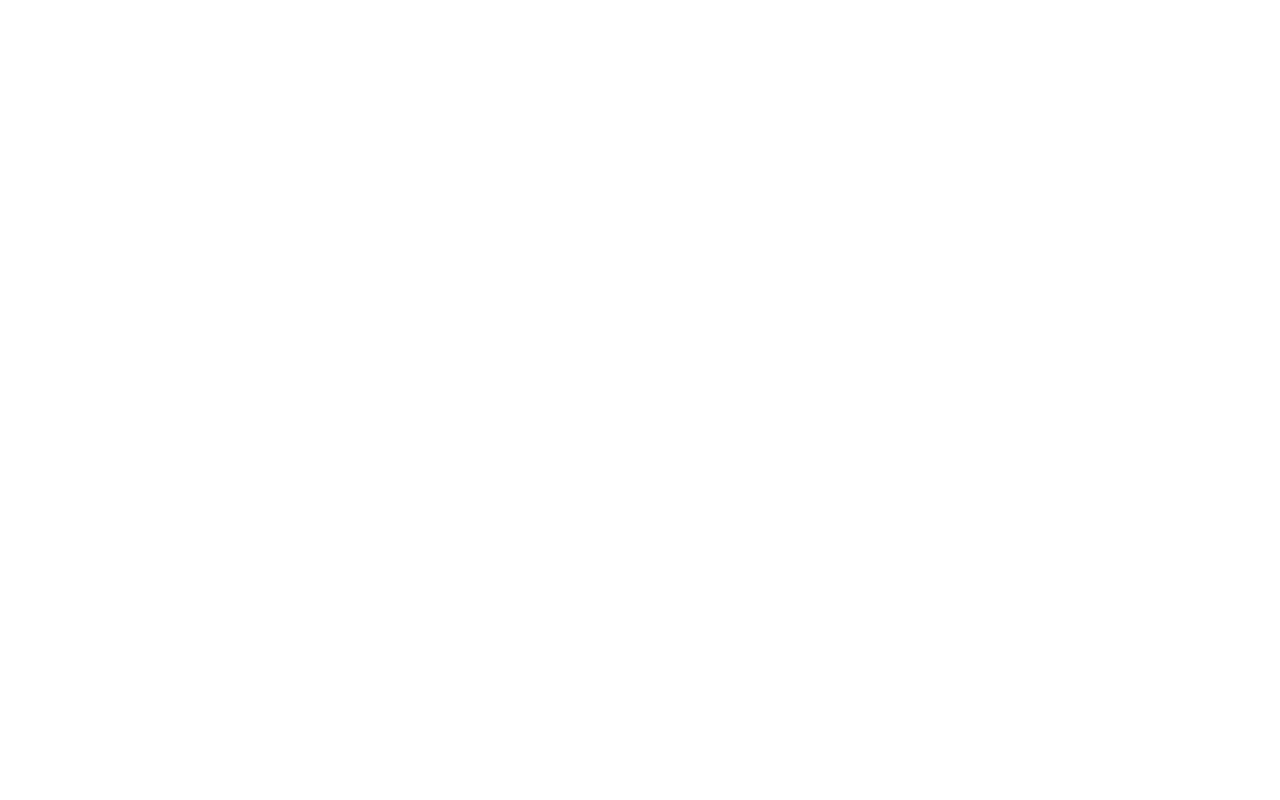
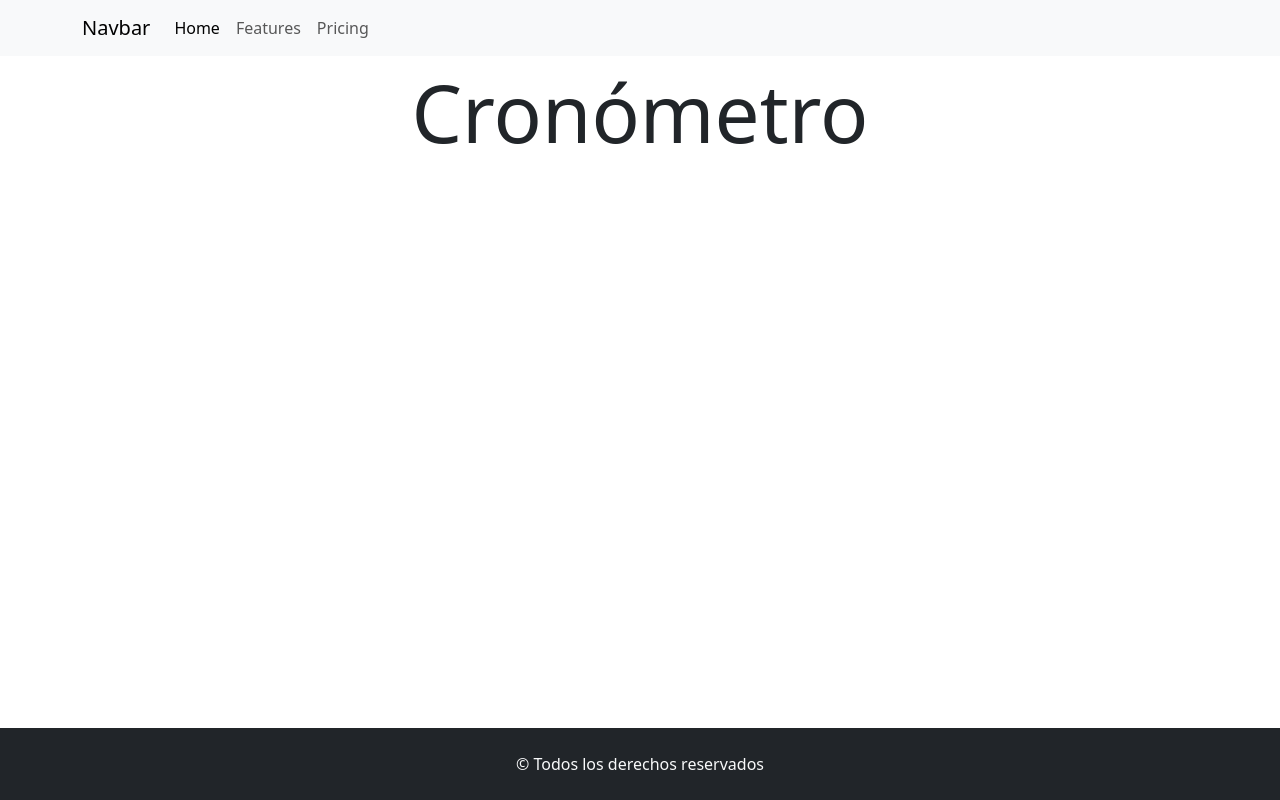
Before and after one commit to lucasecapdevila/javascript-tp5-ejercicio5, a plain HTML site: page index.html in a window 1280 px wide. Drawn offline with nearby package versions, Linux system fonts and the light colour scheme.

Commit message:
se crea estructura inicial (navbar, titulo y footer)

```diff
--- a/css/styles.css
+++ b/css/styles.css
@@ -0,0 +1,9 @@
+body{
+  min-height: 100vh;
+  display: flex;
+  flex-direction: column;
+}
+
+main{
+  flex-grow: 1;
+}
--- a/index.html
+++ b/index.html
@@ -13,6 +13,37 @@
 </head>
 <body>
 
+  <header>
+    <nav class="navbar navbar-expand-lg bg-body-tertiary">
+      <div class="container">
+        <a class="navbar-brand" href="#">Navbar</a>
+        <button class="navbar-toggler" type="button" data-bs-toggle="collapse" data-bs-target="#navbarNav" aria-controls="navbarNav" aria-expanded="false" aria-label="Toggle navigation">
+          <span class="navbar-toggler-icon"></span>
+        </button>
+        <div class="collapse navbar-collapse" id="navbarNav">
+          <ul class="navbar-nav">
+            <li class="nav-item">
+              <a class="nav-link active" aria-current="page" href="#">Home</a>
+            </li>
+            <li class="nav-item">
+              <a class="nav-link" href="#">Features</a>
+            </li>
+            <li class="nav-item">
+              <a class="nav-link" href="#">Pricing</a>
+            </li>
+          </ul>
+        </div>
+      </div>
+    </nav>
+  </header>
+
+  <main class="container my-2">
+    <h1 class="text-center display-1">Cronómetro</h1>
+  </main>
+
+  <footer class="text-center py-2 bg-dark text-light">
+    <p class="m-0 p-3">&copy; Todos los derechos reservados</p>
+  </footer>
 
   <script src="https://cdn.jsdelivr.net/npm/bootstrap@5.3.2/dist/js/bootstrap.bundle.min.js" integrity="sha384-C6RzsynM9kWDrMNeT87bh95OGNyZPhcTNXj1NW7RuBCsyN/o0jlpcV8Qyq46cDfL" crossorigin="anonymous"></script>
   <script src="js/app.js"></script>
```
